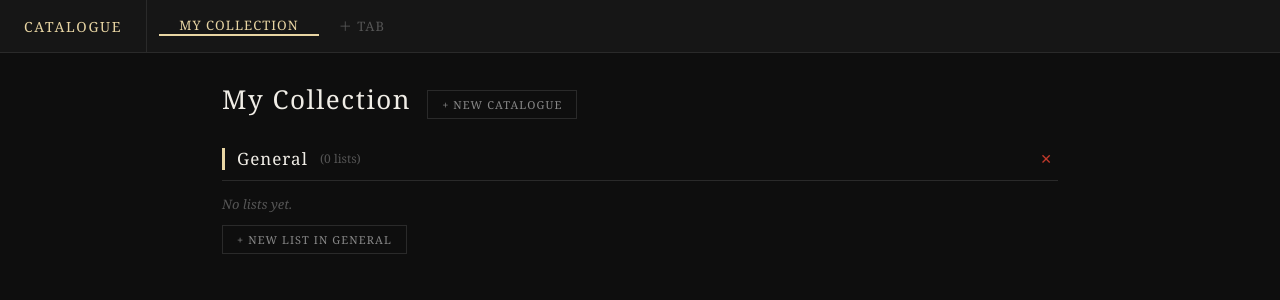
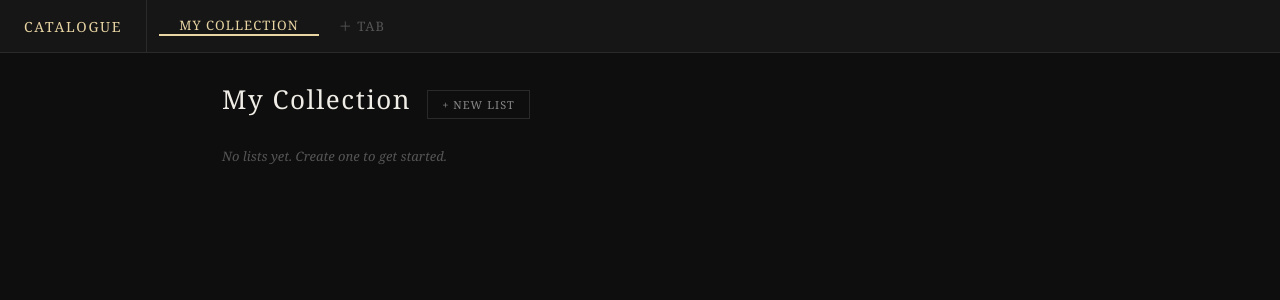
Before and after one commit to PrzyluckiMaciej/Cataloguer, a React (Create React App) app: page / in a window 1280 px wide. Shown: the top 300 px of the page. Built offline with nearby package versions, Linux system fonts and the light colour scheme.

Commit message:
chore: removed catalogues

```diff
--- a/src/App.jsx
+++ b/src/App.jsx
@@ -3,7 +3,8 @@ import { dbGet, dbSet } from "./db";
 import { uid, emptyState } from "./helpers";
 import { G, css } from "./styles";
 import EditableText from "./components/EditableText";
-import CataloguePanel from "./components/CataloguePanel";
+import ListView from "./components/ListView";
+import ListFormModal from "./components/ListFormModal";
 import NameFormModal from "./components/NameFormModal";
 import ConfirmModal from "./components/ConfirmModal";
 
@@ -51,7 +52,7 @@ export default function App() {
   }
 
   const activeTab = state.tabs.find((t) => t.id === activeTabId) || state.tabs[0];
-  const tabCatalogues = state.catalogues.filter((c) => c.tabId === activeTabId);
+  const tabLists = state.lists.filter((l) => l.tabId === activeTabId);
 
   // ── Tab CRUD ──────────────────────────────────────────────────────────────
   const createTab = (name) => {
@@ -64,37 +65,16 @@ export default function App() {
     update((s) => ({ ...s, tabs: s.tabs.map((t) => (t.id === tab.id ? tab : t)) }));
 
   const deleteTab = (id) => {
-    const catIds = state.catalogues.filter((c) => c.tabId === id).map((c) => c.id);
-    const listIds = state.lists.filter((l) => catIds.includes(l.catalogueId)).map((l) => l.id);
+    const listIds = state.lists.filter((l) => l.tabId === id).map((l) => l.id);
     update((s) => ({
       ...s,
       tabs: s.tabs.filter((t) => t.id !== id),
-      catalogues: s.catalogues.filter((c) => c.tabId !== id),
-      lists: s.lists.filter((l) => !listIds.includes(l.id)),
+      lists: s.lists.filter((l) => l.tabId !== id),
       items: s.items.filter((it) => !listIds.includes(it.listId)),
     }));
     if (activeTabId === id) {
       setActiveTabId(state.tabs.find((t) => t.id !== id)?.id || null);
     }
-  };
-
-  // ── Catalogue CRUD ────────────────────────────────────────────────────────
-  const createCatalogue = (name) => {
-    const cat = { id: uid(), name, tabId: activeTabId };
-    update((s) => ({ ...s, catalogues: [...s.catalogues, cat] }));
-  };
-
-  const updateCatalogue = (cat) =>
-    update((s) => ({ ...s, catalogues: s.catalogues.map((c) => (c.id === cat.id ? cat : c)) }));
-
-  const deleteCatalogue = (id) => {
-    const listIds = state.lists.filter((l) => l.catalogueId === id).map((l) => l.id);
-    update((s) => ({
-      ...s,
-      catalogues: s.catalogues.filter((c) => c.id !== id),
-      lists: s.lists.filter((l) => l.catalogueId !== id),
-      items: s.items.filter((it) => !listIds.includes(it.listId)),
-    }));
   };
 
   // ── List CRUD ─────────────────────────────────────────────────────────────
@@ -161,28 +141,24 @@ export default function App() {
                 onSave={(n) => updateTab({ ...activeTab, name: n })}
                 style={{ fontSize: 26, letterSpacing: "0.06em", fontWeight: "normal" }}
               />
-              <button style={{ ...css.ghostBtn, fontSize: 11 }} onClick={() => setModal("newCatalogue")}>
-                + New catalogue
+              <button style={{ ...css.ghostBtn, fontSize: 11 }} onClick={() => setModal("newList")}>
+                + New list
               </button>
             </div>
 
-            {tabCatalogues.length === 0 && (
+            {tabLists.length === 0 && (
               <div style={{ color: G.textDim, fontStyle: "italic", fontSize: 13 }}>
-                No catalogues yet. Create one to start organising your lists.
+                No lists yet. Create one to get started.
               </div>
             )}
 
-            {tabCatalogues.map((cat) => (
-              <CataloguePanel
-                key={cat.id}
-                catalogue={cat}
-                lists={state.lists}
+            {tabLists.map((list) => (
+              <ListView
+                key={list.id}
+                list={list}
                 items={state.items}
-                onUpdateCat={updateCatalogue}
-                onDeleteCat={() => deleteCatalogue(cat.id)}
-                onCreateList={createList}
-                onUpdateList={updateList}
-                onDeleteList={deleteList}
+                onUpdate={updateList}
+                onDelete={() => deleteList(list.id)}
                 onItemCreate={createItem}
                 onItemUpdate={updateItem}
                 onItemDelete={deleteItem}
@@ -200,10 +176,10 @@ export default function App() {
           onClose={() => setModal(null)}
         />
       )}
-      {modal === "newCatalogue" && (
-        <NameFormModal
-          title="New Catalogue"
-          onSave={(n) => { createCatalogue(n); setModal(null); }}
+      {modal === "newList" && (
+        <ListFormModal
+          tabId={activeTabId}
+          onSave={(list) => { createList(list); setModal(null); }}
           onClose={() => setModal(null)}
         />
       )}
--- a/src/components/CataloguePanel.jsx
+++ /dev/null
@@ -1,78 +0,0 @@
-import { useState } from "react";
-import { G, css } from "../styles";
-import EditableText from "./EditableText";
-import ListView from "./ListView";
-import ListFormModal from "./ListFormModal";
-import ConfirmModal from "./ConfirmModal";
-
-export default function CataloguePanel({
-  catalogue, lists, items,
-  onUpdateCat, onDeleteCat,
-  onCreateList, onUpdateList, onDeleteList,
-  onItemCreate, onItemUpdate, onItemDelete,
-}) {
-  const [modal, setModal] = useState(null);
-  const catLists = lists.filter((l) => l.catalogueId === catalogue.id);
-
-  return (
-    <div style={{ marginBottom: 32 }}>
-
-      {/* Catalogue header */}
-      <div style={{ display: "flex", alignItems: "center", gap: 12, marginBottom: 14, paddingBottom: 10, borderBottom: `1px solid ${G.border}` }}>
-        <div style={{ width: 3, height: 22, background: G.accent, flexShrink: 0 }} />
-        <EditableText
-          value={catalogue.name}
-          onSave={(n) => onUpdateCat({ ...catalogue, name: n })}
-          style={{ fontSize: 17, letterSpacing: "0.06em" }}
-        />
-        <span style={{ color: G.textDim, fontSize: 12 }}>({catLists.length} {catLists.length === 1 ? "list" : "lists"})</span>
-        <div style={{ marginLeft: "auto", display: "flex", gap: 4 }}>
-          <button
-            style={css.iconBtn(true)}
-            onClick={() => setModal({ type: "confirm", msg: `Delete catalogue "${catalogue.name}" and all its lists?`, fn: onDeleteCat })}
-            title="Delete catalogue"
-          >✕</button>
-        </div>
-      </div>
-
-      {/* Lists */}
-      {catLists.map((list) => (
-        <ListView
-          key={list.id}
-          list={list}
-          items={items}
-          onUpdate={onUpdateList}
-          onDelete={() => onDeleteList(list.id)}
-          onItemCreate={onItemCreate}
-          onItemUpdate={onItemUpdate}
-          onItemDelete={onItemDelete}
-        />
-      ))}
-
-      {catLists.length === 0 && (
-        <div style={{ color: G.textDim, fontStyle: "italic", fontSize: 13, marginBottom: 12 }}>
-          No lists yet.
-        </div>
-      )}
-
-      <button
-        style={{ ...css.ghostBtn, fontSize: 11 }}
-        onClick={() => setModal("newList")}
-      >
-        + New list in {catalogue.name}
-      </button>
-
-      {/* Modals */}
-      {modal === "newList" && (
-        <ListFormModal
-          catalogueId={catalogue.id}
-          onSave={(list) => { onCreateList(list); setModal(null); }}
-          onClose={() => setModal(null)}
-        />
-      )}
-      {modal?.type === "confirm" && (
-        <ConfirmModal message={modal.msg} onConfirm={modal.fn} onClose={() => setModal(null)} />
-      )}
-    </div>
-  );
-}
--- a/src/components/ListFormModal.jsx
+++ b/src/components/ListFormModal.jsx
@@ -3,7 +3,7 @@ import { G, css } from "../styles";
 import { uid, DEFAULT_TIERS } from "../helpers";
 import Modal from "./Modal";
 
-export default function ListFormModal({ list, catalogueId, onSave, onClose }) {
+export default function ListFormModal({ list, tabId, onSave, onClose }) {
   const [name, setName] = useState(list?.name || "");
   const [type, setType] = useState(list?.type || "numbered");
   const [tiers, setTiers] = useState(
@@ -12,7 +12,7 @@ export default function ListFormModal({ list, catalogueId, onSave, onClose }) {
 
   const submit = () => {
     if (!name.trim()) return;
-    onSave({ id: list?.id || uid(), name: name.trim(), type, tiers, catalogueId });
+    onSave({ id: list?.id || uid(), name: name.trim(), type, tiers, tabId });
   };
 
   const addTier = () => setTiers((prev) => [...prev, { id: uid(), label: "New" }]);
--- a/src/components/ListView.jsx
+++ b/src/components/ListView.jsx
@@ -159,7 +159,7 @@ export default function ListView({ list, items, onUpdate, onDelete, onItemCreate
       {modal === "editList" && (
         <ListFormModal
           list={list}
-          catalogueId={list.catalogueId}
+          tabId={list.tabId}
           onSave={(updated) => { onUpdate(updated); setModal(null); }}
           onClose={() => setModal(null)}
         />
--- a/src/helpers.js
+++ b/src/helpers.js
@@ -15,10 +15,8 @@ export const DEFAULT_TIERS = ["S", "A", "B", "C", "D"];
 
 export function emptyState() {
   const tabId = uid();
-  const catId = uid();
   return {
     tabs: [{ id: tabId, name: "My Collection" }],
-    catalogues: [{ id: catId, tabId, name: "General" }],
     lists: [],
     items: [],
   };
```
